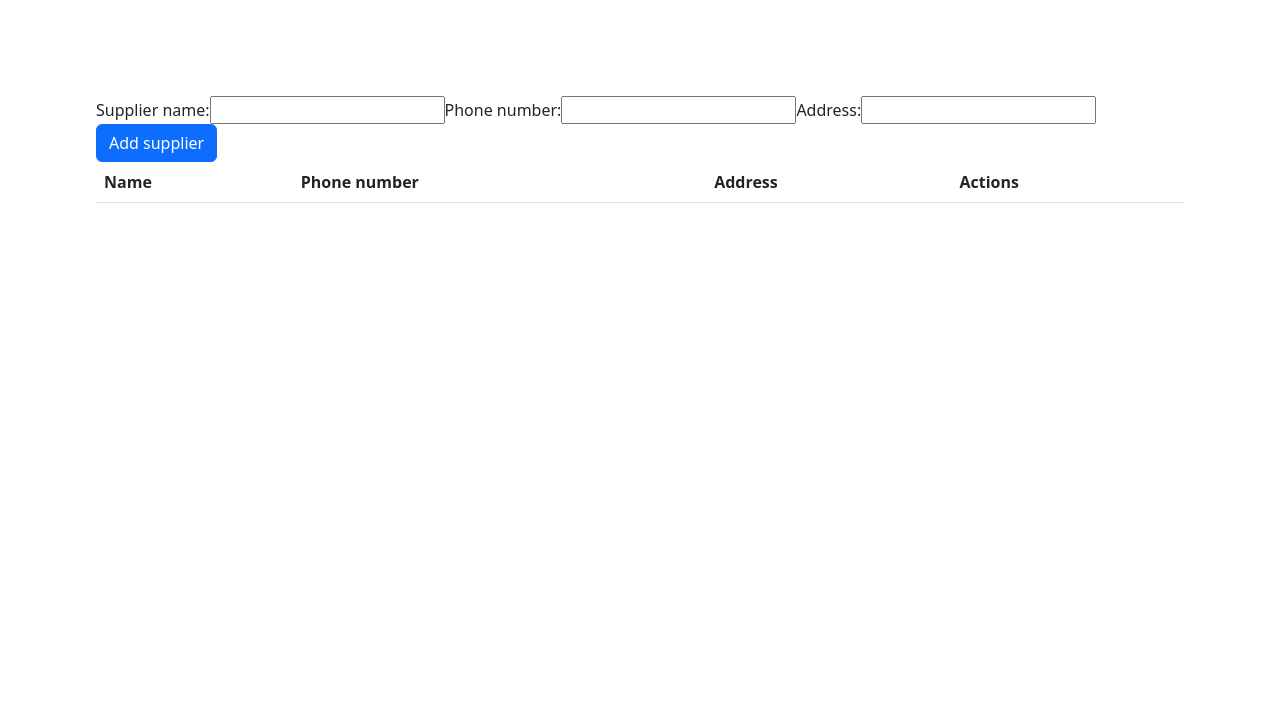
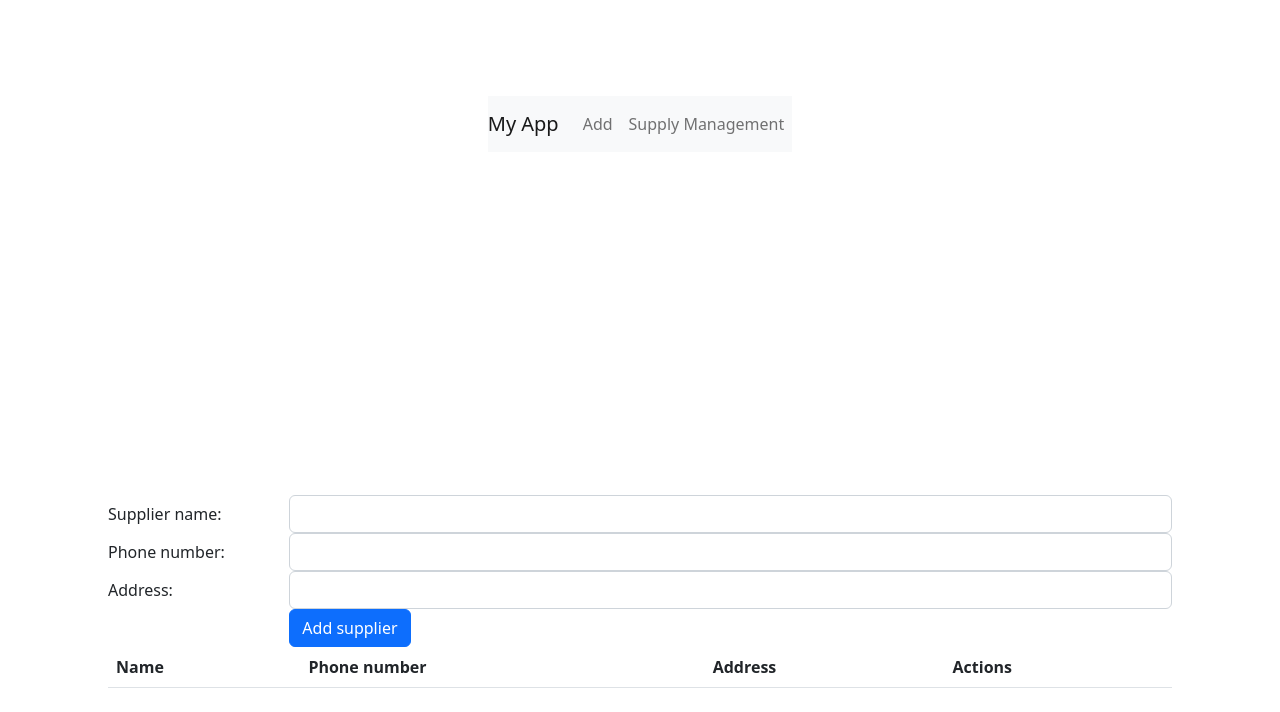
Before and after one commit to MinKhantKyaw5006/stock-final-6410935, a Next.js app: page / in a window 1280 px wide. Shown: the top 712 px of the page. Built offline with nearby package versions, Linux system fonts and the light colour scheme.

Commit message:
Update SupplierTable.js

```diff
--- a/pages/components/SupplierTable.js
+++ b/pages/components/SupplierTable.js
@@ -1,6 +1,77 @@
+// import { useState } from 'react';
+// import 'bootstrap/dist/css/bootstrap.min.css';
+
+
+// function SupplierTable() {
+//   const [suppliers, setSuppliers] = useState([]);
+//   const [name, setName] = useState('');
+//   const [phoneNumber, setPhoneNumber] = useState('');
+//   const [address, setAddress] = useState('');
+
+//   function handleSubmit(event) {
+//     event.preventDefault();
+//     const newSupplier = { name, phoneNumber, address };
+//     setSuppliers([...suppliers, newSupplier]);
+//     setName('');
+//     setPhoneNumber('');
+//     setAddress('');
+//   }
+
+//   function handleDelete(index) {
+//     const newSuppliers = [...suppliers];
+//     newSuppliers.splice(index, 1);
+//     setSuppliers(newSuppliers);
+//   }
+
+//   return (
+//     <div>
+//       <form onSubmit={handleSubmit}>
+//         <label>
+//           Supplier name:
+//           <input type="text" value={name} onChange={event => setName(event.target.value)} />
+//         </label>
+//         <label>
+//           Phone number:
+//           <input type="text" value={phoneNumber} onChange={event => setPhoneNumber(event.target.value)} />
+//         </label>
+//         <label>
+//           Address:
+//           <input type="text" value={address} onChange={event => setAddress(event.target.value)} />
+//         </label>
+//         <button type="submit" className="btn btn-primary ml-2">Add supplier</button>
+//       </form>
+//       <table className="table table-striped">
+//         <thead>
+//           <tr>
+//             <th>Name</th>
+//             <th>Phone number</th>
+//             <th>Address</th>
+//             <th>Actions</th>
+//           </tr>
+//         </thead>
+//         <tbody>
+//           {suppliers.map((supplier, index) => (
+//             <tr key={index}>
+//               <td>{supplier.name}</td>
+//               <td>{supplier.phoneNumber}</td>
+//               <td>{supplier.address}</td>
+//               <td><button onClick={() => handleDelete(index)}>Delete</button></td>
+//             </tr>
+//           ))}
+//         </tbody>
+//       </table>
+//     </div>
+//   );
+// }
+
+// export default SupplierTable;
+
+
+
+
 import { useState } from 'react';
 import 'bootstrap/dist/css/bootstrap.min.css';
-
+import { Navbar, Nav } from 'react-bootstrap';
 
 function SupplierTable() {
   const [suppliers, setSuppliers] = useState([]);
@@ -24,22 +95,45 @@ function SupplierTable() {
   }
 
   return (
-    <div>
+    <>
+      <Navbar bg="light" expand="lg">
+        <Navbar.Brand href="#home">My App</Navbar.Brand>
+        <Navbar.Toggle aria-controls="basic-navbar-nav" />
+        <Navbar.Collapse id="basic-navbar-nav">
+          <Nav className="mr-auto">
+            <Nav.Link href="#add">Add</Nav.Link>
+            <Nav.Link href="#supply-management">Supply Management</Nav.Link>
+          </Nav>
+        </Navbar.Collapse>
+      </Navbar>
+
+      <div className="container mt-3">
         <form onSubmit={handleSubmit}>
-        <label>
-          Supplier name:
-          <input type="text" value={name} onChange={event => setName(event.target.value)} />
-        </label>
-        <label>
-          Phone number:
-          <input type="text" value={phoneNumber} onChange={event => setPhoneNumber(event.target.value)} />
-        </label>
-        <label>
-          Address:
-          <input type="text" value={address} onChange={event => setAddress(event.target.value)} />
-        </label>
-        <button type="submit" className="btn btn-primary ml-2">Add supplier</button>
+          <div className="form-group row">
+            <label htmlFor="name" className="col-sm-2 col-form-label">Supplier name:</label>
+            <div className="col-sm-10">
+              <input type="text" className="form-control" id="name" value={name} onChange={event => setName(event.target.value)} />
+            </div>
+          </div>
+          <div className="form-group row">
+            <label htmlFor="phone" className="col-sm-2 col-form-label">Phone number:</label>
+            <div className="col-sm-10">
+              <input type="text" className="form-control" id="phone" value={phoneNumber} onChange={event => setPhoneNumber(event.target.value)} />
+            </div>
+          </div>
+          <div className="form-group row">
+            <label htmlFor="address" className="col-sm-2 col-form-label">Address:</label>
+            <div className="col-sm-10">
+              <input type="text" className="form-control" id="address" value={address} onChange={event => setAddress(event.target.value)} />
+            </div>
+          </div>
+          <div className="form-group row">
+            <div className="col-sm-10 offset-sm-2">
+              <button type="submit" className="btn btn-primary">Add supplier</button>
+            </div>
+          </div>
         </form>
+
         <table className="table table-striped">
           <thead>
             <tr>
@@ -61,6 +155,7 @@ function SupplierTable() {
           </tbody>
         </table>
       </div>
+    </>
   );
 }
 
```
Lines whose indentation alone changed are shown as unchanged.
